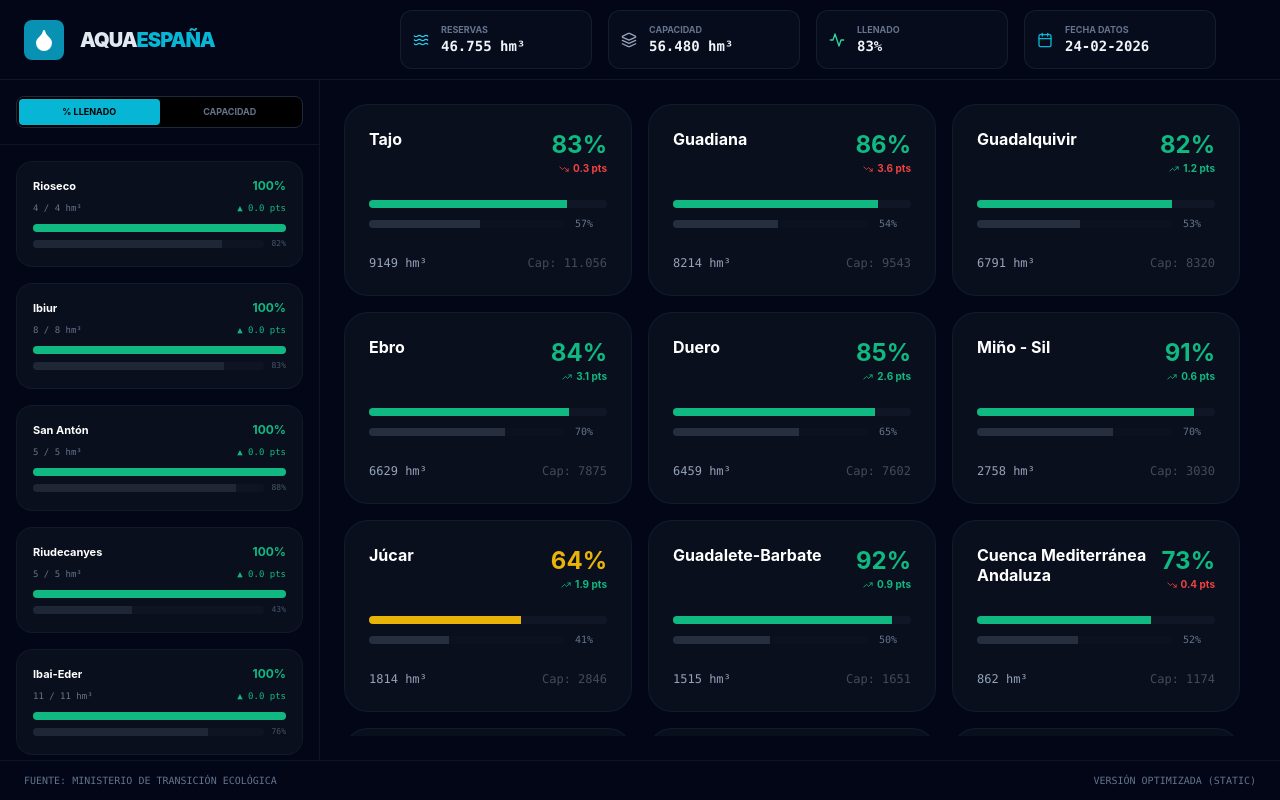
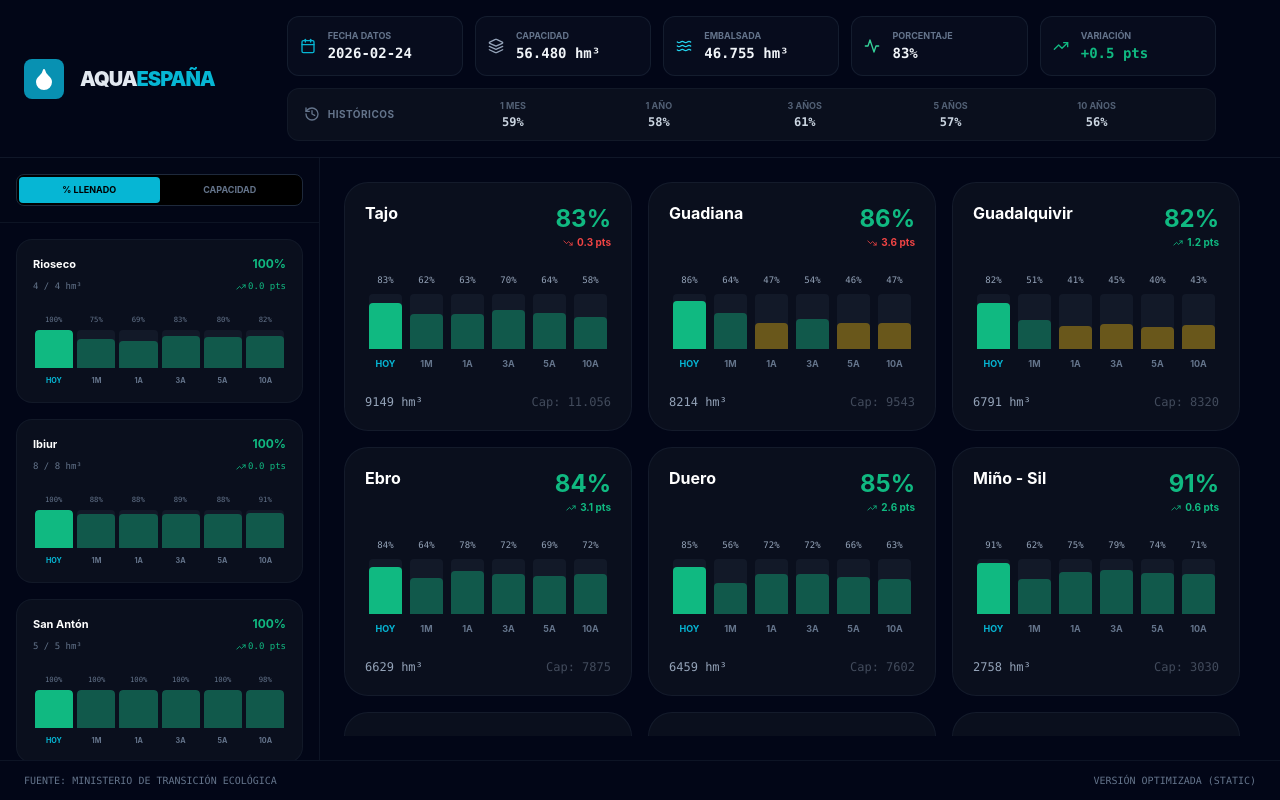
Before and after one commit to fjmahv/aquaspain, a React (Vite) app: page / in a window 1280 px wide. Built offline with nearby package versions, Linux system fonts and the light colour scheme.

Commit message:
Versión estable: antes de los cambios de diseño

```diff
--- a/src/components/hydro/BasinGrid.tsx
+++ b/src/components/hydro/BasinGrid.tsx
@@ -1,3 +1,5 @@
+
+
 import React from 'react';
 import { useHydroStore } from '@/store/hydroStore';
 import { cn, getHealthStatus, getStatusColorClass } from '@/lib/utils';
@@ -5,7 +7,7 @@
 
 export function BasinGrid() {
   const { basins, selectedId, setSelected } = useHydroStore() as any;
-  const sorted = React.useMemo(() => [...basins].sort((a,b) => b.current - a.current), [basins]);
+  const sorted = React.useMemo(() => [...basins].sort((a: any, b: any) => b.current - a.current), [basins]);
 
   return (
     <div className="h-full overflow-y-auto pr-4">
@@ -17,15 +19,26 @@
         </div>
       )}
       <div className="grid grid-cols-1 md:grid-cols-2 lg:grid-cols-3 gap-4 pb-10">
-        {sorted.map((b) => {
+        {sorted.map((b: any) => {
           const p = Math.round((b.current / b.capacity) * 100);
-          const pAvg = Math.round(b.avg10yP);
           const st = getHealthStatus(p);
           const color = getStatusColorClass(st, 'text');
 
+          // Configuramos los datos para el mini gráfico
+          const histBars = [
+            { label: 'HOY', p: p },
+            { label: '1M', p: b.m1mP },
+            { label: '1A', p: b.ma1P },
+            { label: '3A', p: b.h3aP },
+            { label: '5A', p: b.h5aP },
+            { label: '10A', p: b.h10aP },
+          ];
+
           return (
             <div key={b.id} onClick={() => setSelected(b.id)}
-              className={cn("p-6 rounded-3xl bg-[#0a0f1d] border cursor-pointer transition-all", selectedId === b.id ? "border-cyan-500/50 ring-1 ring-cyan-500/20 shadow-[0_0_15px_rgba(6,182,212,0.15)]" : "border-slate-800/50 hover:border-slate-700")}>
+              className={cn("p-5 rounded-3xl bg-[#0a0f1d] border cursor-pointer transition-all flex flex-col justify-between", selectedId === b.id ? "border-cyan-500/50 ring-1 ring-cyan-500/20 shadow-[0_0_15px_rgba(6,182,212,0.15)]" : "border-slate-800/50 hover:border-slate-700")}>
+
+              {/* Parte Superior: Nombre, Porcentaje y Variación */}
               <div className="flex justify-between items-start mb-6">
                 <h3 className="text-base font-bold text-white leading-tight pr-2">{b.name}</h3>
                 <div className="text-right">
@@ -40,18 +53,32 @@
                 </div>
               </div>
 
-              <div className="space-y-2 mb-6">
-                <div className="h-2 w-full bg-slate-800/30 rounded-full overflow-hidden">
-                  <div className={cn("h-full", getStatusColorClass(st, 'bg'))} style={{ width: `${p}%` }} />
+              {/* Parte Central: Gráfico de Barras Verticales */}
+              <div className="flex items-end justify-between h-24 mb-6 gap-2 px-1">
+                {histBars.map((bar, i) => {
+                  const barP = Math.round(bar.p) || 0;
+                  const barSt = getHealthStatus(barP);
+                  const barColor = getStatusColorClass(barSt, 'bg');
+
+                  return (
+                    <div key={i} className="flex flex-col items-center flex-1 h-full justify-end">
+                      <span className="text-[9px] font-mono text-slate-400 mb-1.5">{barP}%</span>
+                      {/* Contenedor de la barra que limita la altura máxima */}
+                      <div className="w-full bg-slate-800/40 rounded-t flex items-end h-[60px] overflow-hidden">
+                         <div
+                           className={cn("w-full transition-all rounded-t", barColor, i === 0 ? "opacity-100" : "opacity-40 hover:opacity-80")}
+                           style={{ height: `${Math.min(100, barP)}%` }}
+                         />
                       </div>
-                <div className="flex items-center gap-3">
-                  <div className="h-2 flex-1 bg-slate-800/10 rounded-full overflow-hidden">
-                    <div className="h-full bg-slate-500/30" style={{ width: `${pAvg}%` }} />
+                      <span className={cn("text-[9px] font-bold uppercase mt-2", i === 0 ? "text-cyan-500" : "text-slate-500")}>
+                        {bar.label}
+                      </span>
                     </div>
-                  <span className="text-[10px] font-mono text-slate-500 w-8">{pAvg}%</span>
-                </div>
+                  );
+                })}
               </div>
 
+              {/* Parte Inferior: Absolutos */}
               <div className="flex justify-between text-xs font-mono text-slate-400">
                 <span>{b.current.toLocaleString('es-ES', {maximumFractionDigits:1})} hm³</span>
                 <span className="opacity-40">Cap: {b.capacity.toLocaleString('es-ES', {maximumFractionDigits:0})}</span>
--- a/src/components/hydro/KPIGrid.tsx
+++ b/src/components/hydro/KPIGrid.tsx
@@ -1,73 +1,88 @@
-/*import React from 'react';
+import React from 'react';
 import { useHydroStore } from '@/store/hydroStore';
-import { Waves, Layers, Activity, Calendar } from 'lucide-react';
+import { Layers, Waves, Activity, TrendingUp, TrendingDown, Calendar, History } from 'lucide-react';
+import { cn } from '@/lib/utils';
 
 export function KPIGrid() {
-  const { basins, dataDate } = useHydroStore() as any;
+  const { basins, reservoirs, dataDate } = useHydroStore() as any;
+
+  // 1. Cálculos de totales actuales
   const totalCap = basins.reduce((a: any, b: any) => a + b.capacity, 0);
   const totalCur = basins.reduce((a: any, b: any) => a + b.current, 0);
-  const p = totalCap > 0 ? Math.round((totalCur/totalCap)*100) : 0;
+  const totalPrev = basins.reduce((sum: any, b: any) => sum + (b.current - (b.variation * b.capacity / 100)), 0);
+
+  const p = totalCap > 0 ? (totalCur / totalCap) * 100 : 0;
+  const prevP = totalCap > 0 ? (totalPrev / totalCap) * 100 : 0;
+  const variation = p - prevP;
+
+  // 2. Cálculos históricos nacionales
+  const sumHist = (field: string) => reservoirs.reduce((acc: number, r: any) => acc + (r[field] || 0), 0);
+  const getHist = (field: string) => ({
+    hm3: sumHist(field),
+    p: totalCap > 0 ? (sumHist(field) / totalCap) * 100 : 0
+  });
+
+  const historyStats = [
+    { label: '1 Mes', ...getHist('m1m') },
+    { label: '1 Año', ...getHist('ma1') },
+    { label: '3 Años', ...getHist('h3a') },
+    { label: '5 Años', ...getHist('h5a') },
+    { label: '10 Años', ...getHist('h10a') },
+  ];
 
   const kpis = [
-    { label: 'Reservas', value: `${totalCur.toLocaleString('es-ES', {maximumFractionDigits:0})} hm³`, icon: Waves, color: 'text-cyan-400' },
+    { label: 'Fecha Datos', value: dataDate || '--', icon: Calendar, color: 'text-cyan-500' },
     { label: 'Capacidad', value: `${totalCap.toLocaleString('es-ES', {maximumFractionDigits:0})} hm³`, icon: Layers, color: 'text-slate-400' },
-    { label: 'Llenado', value: `${p}%`, icon: Activity, color: 'text-emerald-400' },
-    { label: 'Fecha Datos', value: dataDate || '--', icon: Calendar, color: 'text-cyan-500' }
+    { label: 'Embalsada', value: `${totalCur.toLocaleString('es-ES', {maximumFractionDigits:0})} hm³`, icon: Waves, color: 'text-cyan-400' },
+    { label: 'Porcentaje', value: `${Math.round(p)}%`, icon: Activity, color: 'text-emerald-400' },
+    {
+      label: 'Variación', value: `${Math.abs(variation).toFixed(1)} pts`,
+      icon: variation >= 0 ? TrendingUp : TrendingDown,
+      color: variation >= 0 ? 'text-emerald-500' : 'text-red-500', isVariation: true
+    }
   ];
 
   return (
-    <div className="grid grid-cols-2 md:grid-cols-4 gap-4">
+    <div className="flex flex-col gap-3 w-full">
+      {/* Fila principal de KPIs */}
+      <div className="grid grid-cols-2 md:grid-cols-3 xl:grid-cols-5 gap-3">
         {kpis.map(k => (
-        <div key={k.label} className="bg-slate-900/40 border border-slate-800/60 p-3 rounded-xl flex items-center gap-3">
-          <k.icon className={`${k.color} w-4 h-4`} />
-          <div>
-            <div className="text-[9px] font-bold text-slate-500 uppercase">{k.label}</div>
-            <div className="text-sm font-mono font-bold text-slate-100">{k.value}</div>
+          <div
+            key={k.label}
+            className={cn("bg-slate-900/40 border border-slate-800/60 p-3 rounded-xl flex items-center gap-3 overflow-hidden", k.isVariation && "cursor-help")}
+            title={k.isVariation ? "Variación respecto a la semana anterior" : undefined}
+          >
+            <k.icon className={`${k.color} w-4 h-4 flex-shrink-0`} />
+            <div className="min-w-0">
+              <div className="text-[9px] font-bold text-slate-500 uppercase truncate">{k.label}</div>
+              <div className={cn("text-sm font-mono font-bold truncate", k.isVariation ? k.color : "text-slate-100")}>
+                {k.isVariation && (variation >= 0 ? '+' : '-')}
+                {k.value}
+              </div>
             </div>
           </div>
         ))}
       </div>
-  );
-}*/
 
-import React from 'react';
-import { useHydroStore } from '@/store/hydroStore';
-import { Waves, Layers, Activity, Calendar } from 'lucide-react';
-
-export function KPIGrid() {
-  const { basins, dataDate } = useHydroStore() as any;
-  const totalCap = basins.reduce((a: any, b: any) => a + b.capacity, 0);
-  const totalCur = basins.reduce((a: any, b: any) => a + b.current, 0);
-  const p = totalCap > 0 ? Math.round((totalCur/totalCap)*100) : 0;
-
-  // Transformamos el formato YYYY-MM-DD del JSON a DD-MM-YYYY para la UI
-  const formatDataDate = (dateStr: string | null) => {
-    if (!dateStr) return '--';
-    const parts = dateStr.split('-');
-    if (parts.length === 3) {
-      return `${parts[2]}-${parts[1]}-${parts[0]}`;
-    }
-    return dateStr;
-  };
-
-  const kpis = [
-    { label: 'Reservas', value: `${totalCur.toLocaleString('es-ES', {maximumFractionDigits:0})} hm³`, icon: Waves, color: 'text-cyan-400' },
-    { label: 'Capacidad', value: `${totalCap.toLocaleString('es-ES', {maximumFractionDigits:0})} hm³`, icon: Layers, color: 'text-slate-400' },
-    { label: 'Llenado', value: `${p}%`, icon: Activity, color: 'text-emerald-400' },
-    { label: 'Fecha Datos', value: formatDataDate(dataDate), icon: Calendar, color: 'text-cyan-500' }
-  ];
-
-  return (
-    <div className="grid grid-cols-2 md:grid-cols-4 gap-4">
-      {kpis.map(k => (
-        <div key={k.label} className="bg-slate-900/40 border border-slate-800/60 p-3 rounded-xl flex items-center gap-3">
-          <k.icon className={`${k.color} w-4 h-4`} />
-          <div>
-            <div className="text-[9px] font-bold text-slate-500 uppercase">{k.label}</div>
-            <div className="text-sm font-mono font-bold text-slate-100">{k.value}</div>
+      {/* Fila secundaria: Históricos */}
+      <div className="flex items-center bg-[#0a0f1d] border border-slate-800/40 p-2.5 rounded-xl justify-between px-4 overflow-hidden">
+        <div className="hidden md:flex items-center gap-2 text-slate-500 mr-4 flex-shrink-0">
+          <History className="w-4 h-4" />
+          <span className="text-[10px] font-bold uppercase tracking-wider">Históricos</span>
         </div>
+        <div className="flex items-center justify-evenly flex-1 overflow-x-auto gap-4 scrollbar-hide">
+          {historyStats.map(st => (
+            <div
+              key={st.label}
+              className="flex flex-col items-center min-w-[55px] cursor-help transition-opacity hover:opacity-80"
+              title={`${st.hm3.toLocaleString('es-ES', {maximumFractionDigits:0})} hm³`}
+            >
+              <span className="text-[9px] font-bold text-slate-500/80 uppercase mb-0.5">{st.label}</span>
+              <span className="text-xs font-mono font-bold text-slate-300">{Math.round(st.p)}%</span>
             </div>
           ))}
         </div>
+      </div>
+    </div>
   );
 }
--- a/src/components/hydro/ReservoirList.tsx
+++ b/src/components/hydro/ReservoirList.tsx
@@ -1,6 +1,65 @@
+// import React from 'react';
+// import { useHydroStore } from '@/store/hydroStore';
+// import { cn, getHealthStatus, getStatusColorClass } from '@/lib/utils';
+
+// export function ReservoirList() {
+//   const { reservoirs, filterBasinId, basins, sortOrder, setSortOrder } = useHydroStore() as any;
+
+//   const list = React.useMemo(() => {
+//     let f = filterBasinId ? reservoirs.filter((r:any) => r.basin === basins.find((b:any)=>b.id===filterBasinId)?.name) : reservoirs;
+//     return f.sort((a:any, b:any) => sortOrder === 'capacity' ? b.capacity - a.capacity : (b.current/b.capacity) - (a.current/a.capacity));
+//   }, [reservoirs, filterBasinId, sortOrder, basins]);
+
+//   return (
+//     <div className="flex flex-col h-full border-r border-slate-800/40 bg-[#020617]">
+//       <div className="p-4 border-b border-slate-800/40 bg-slate-950/50">
+//         <div className="flex bg-black p-0.5 rounded-lg border border-slate-800">
+//           <button onClick={()=>setSortOrder('percentage')} className={cn("flex-1 py-1.5 text-[9px] font-bold rounded transition-colors", sortOrder==='percentage'?"bg-cyan-500 text-black":"text-slate-500 hover:text-slate-300")}>% LLENADO</button>
+//           <button onClick={()=>setSortOrder('capacity')} className={cn("flex-1 py-1.5 text-[9px] font-bold rounded transition-colors", sortOrder==='capacity'?"bg-cyan-500 text-black":"text-slate-500 hover:text-slate-300")}>CAPACIDAD</button>
+//         </div>
+//       </div>
+//       <div className="flex-1 overflow-y-auto p-4 space-y-4">
+//           {list.map((r:any) => {
+//             const p = Math.round((r.current/(r.capacity||1))*100);
+//             const pAvg = Math.round(r.avg10yP);
+//             const st = getHealthStatus(p);
+//             return (
+//               <div key={r.id} className="p-4 rounded-2xl bg-[#0a0f1d] border border-slate-800/40">
+//                 <div className="flex justify-between items-start mb-2">
+//                   <span className="text-[11px] font-bold text-white truncate pr-2" title={r.name}>{r.name}</span>
+//                   <span className={cn("text-xs font-bold", getStatusColorClass(st, 'text'))}>{p}%</span>
+//                 </div>
+//                 <div className="flex justify-between text-[9px] font-mono text-slate-500 mb-2">
+//                   <span>{r.current.toLocaleString('es-ES', {maximumFractionDigits:1})} / {r.capacity.toLocaleString('es-ES', {maximumFractionDigits:1})} hm³</span>
+//                     <span
+//                       title="Variación respecto a la semana anterior"
+//                       className={cn("cursor-help", r.variation >= 0 ? 'text-emerald-500' : 'text-red-500')}
+//                     >
+//                       {r.variation >= 0 ? '▲' : '▼'} {Math.abs(r.variation).toFixed(1)} pts
+//                     </span>                </div>
+//                 <div className="space-y-1.5">
+//                   <div className="h-2 w-full bg-slate-800/50 rounded-full overflow-hidden">
+//                     <div className={cn("h-full", getStatusColorClass(st, 'bg'))} style={{ width: `${p}%` }} />
+//                   </div>
+//                   <div className="flex items-center gap-2">
+//                     <div className="h-2 flex-1 bg-slate-800/20 rounded-full overflow-hidden">
+//                       <div className="h-full bg-slate-600/30" style={{ width: `${pAvg}%` }} />
+//                     </div>
+//                     <span className="text-[8px] font-mono text-slate-600">{pAvg}%</span>
+//                   </div>
+//                 </div>
+//               </div>
+//             );
+//           })}
+//       </div>
+//     </div>
+//   );
+// }
+
 import React from 'react';
 import { useHydroStore } from '@/store/hydroStore';
 import { cn, getHealthStatus, getStatusColorClass } from '@/lib/utils';
+import { TrendingUp, TrendingDown } from 'lucide-react';
 
 export function ReservoirList() {
   const { reservoirs, filterBasinId, basins, sortOrder, setSortOrder } = useHydroStore() as any;
@@ -12,42 +71,84 @@
 
   return (
     <div className="flex flex-col h-full border-r border-slate-800/40 bg-[#020617]">
-      <div className="p-4 border-b border-slate-800/40 bg-slate-950/50">
+      {/* Cabecera de controles del panel */}
+      <div className="p-4 border-b border-slate-800/40 bg-slate-950/50 flex-shrink-0">
         <div className="flex bg-black p-0.5 rounded-lg border border-slate-800">
           <button onClick={()=>setSortOrder('percentage')} className={cn("flex-1 py-1.5 text-[9px] font-bold rounded transition-colors", sortOrder==='percentage'?"bg-cyan-500 text-black":"text-slate-500 hover:text-slate-300")}>% LLENADO</button>
           <button onClick={()=>setSortOrder('capacity')} className={cn("flex-1 py-1.5 text-[9px] font-bold rounded transition-colors", sortOrder==='capacity'?"bg-cyan-500 text-black":"text-slate-500 hover:text-slate-300")}>CAPACIDAD</button>
         </div>
       </div>
+
+      {/* Lista de Embalses */}
       <div className="flex-1 overflow-y-auto p-4 space-y-4">
           {list.map((r:any) => {
-            const p = Math.round((r.current/(r.capacity||1))*100);
-            const pAvg = Math.round(r.avg10yP);
+            const cap = r.capacity || 1; // Evitamos división por 0
+            const p = Math.round((r.current / cap) * 100);
             const st = getHealthStatus(p);
+
+            // Calculamos los porcentajes históricos en tiempo real para cada embalse
+            const histBars = [
+              { label: 'HOY', p: p },
+              { label: '1M', p: Math.round((r.m1m / cap) * 100) },
+              { label: '1A', p: Math.round((r.ma1 / cap) * 100) },
+              { label: '3A', p: Math.round((r.h3a / cap) * 100) },
+              { label: '5A', p: Math.round((r.h5a / cap) * 100) },
+              { label: '10A', p: Math.round((r.h10a / cap) * 100) },
+            ];
+
             return (
-              <div key={r.id} className="p-4 rounded-2xl bg-[#0a0f1d] border border-slate-800/40">
+              <div key={r.id} className="p-4 rounded-2xl bg-[#0a0f1d] border border-slate-800/40 transition-colors hover:border-slate-700">
+
+                {/* 1. Parte Superior: Nombre y % */}
                 <div className="flex justify-between items-start mb-2">
                   <span className="text-[11px] font-bold text-white truncate pr-2" title={r.name}>{r.name}</span>
                   <span className={cn("text-xs font-bold", getStatusColorClass(st, 'text'))}>{p}%</span>
                 </div>
-                <div className="flex justify-between text-[9px] font-mono text-slate-500 mb-2">
+
+                {/* 2. Info Media: Absolutos y Variación */}
+                <div className="flex justify-between items-center text-[9px] font-mono text-slate-500 mb-5">
                   <span>{r.current.toLocaleString('es-ES', {maximumFractionDigits:1})} / {r.capacity.toLocaleString('es-ES', {maximumFractionDigits:1})} hm³</span>
                   <span
                     title="Variación respecto a la semana anterior"
-                      className={cn("cursor-help", r.variation >= 0 ? 'text-emerald-500' : 'text-red-500')}
+                    className={cn("flex items-center gap-0.5 cursor-help", r.variation >= 0 ? 'text-emerald-500' : 'text-red-500')}
                   >
-                      {r.variation >= 0 ? '▲' : '▼'} {Math.abs(r.variation).toFixed(1)} pts
-                    </span>                </div>
-                <div className="space-y-1.5">
-                  <div className="h-2 w-full bg-slate-800/50 rounded-full overflow-hidden">
-                    <div className={cn("h-full", getStatusColorClass(st, 'bg'))} style={{ width: `${p}%` }} />
+                    {r.variation >= 0 ? <TrendingUp size={10}/> : <TrendingDown size={10}/>}
+                    {Math.abs(r.variation).toFixed(1)} pts
+                  </span>
                 </div>
-                  <div className="flex items-center gap-2">
-                    <div className="h-2 flex-1 bg-slate-800/20 rounded-full overflow-hidden">
-                      <div className="h-full bg-slate-600/30" style={{ width: `${pAvg}%` }} />
+
+                {/* 3. Gráfico Vertical Adaptado */}
+                <div className="flex items-end justify-between h-[4.5rem] gap-1 px-0.5">
+                  {histBars.map((bar, i) => {
+                    // Controlamos que el porcentaje no sea NaN si no hay datos
+                    const barP = bar.p || 0;
+                    const barSt = getHealthStatus(barP);
+                    const barColor = getStatusColorClass(barSt, 'bg');
+
+                    return (
+                      <div key={i} className="flex flex-col items-center flex-1 h-full justify-end group">
+                        {/* Texto del % con un scale-90 para que no choque con el de al lado */}
+                        <span className="text-[8px] font-mono text-slate-500 mb-1 scale-90">
+                          {barP}%
+                        </span>
+
+                        {/* Contenedor de la barra más bajito que en las cuencas (40px max) */}
+                        <div className="w-full bg-slate-800/40 rounded-t flex items-end h-[40px] overflow-hidden">
+                           <div
+                             className={cn("w-full transition-all rounded-t", barColor, i === 0 ? "opacity-100" : "opacity-40 group-hover:opacity-80")}
+                             style={{ height: `${Math.min(100, barP)}%` }}
+                           />
                         </div>
-                    <span className="text-[8px] font-mono text-slate-600">{pAvg}%</span>
+
+                        {/* Etiqueta inferior */}
+                        <span className={cn("text-[8px] font-bold uppercase mt-1.5 scale-90", i === 0 ? "text-cyan-500" : "text-slate-500")}>
+                          {bar.label}
+                        </span>
                       </div>
+                    );
+                  })}
                 </div>
+
               </div>
             );
           })}
--- a/src/lib/data-parser.ts
+++ b/src/lib/data-parser.ts
@@ -5,13 +5,11 @@
 
   if (records.length === 0) return { basins: [], reservoirs: [], dataDate: null, syncDate: new Date().toISOString() };
 
-  // La fecha viene en la clave 'f'
   const latestDate = records[0].f;
 
   const reservoirs = records.map((r: any) => {
     const curP = (r.aa / r.at) * 100;
-    // Usamos m1s (media ultima semana) para la variación reciente
-    const preP = r.m1s ? (r.m1s / r.at) * 100 : curP;
+    const preP = r.m1s !== undefined && r.m1s !== null ? (r.m1s / r.at) * 100 : curP;
     const avgP = r.ht ? (r.ht / r.at) * 100 : 0;
 
     return {
@@ -21,17 +19,35 @@
       capacity: r.at,
       current: r.aa,
       variation: curP - preP,
-      avg10yP: avgP
+      avg10yP: avgP,
+      m1m: r.m1m ?? r.aa,
+      ma1: r.ma1 ?? r.aa,
+      h3a: r.h3a ?? r.aa,
+      h5a: r.h5a ?? r.aa,
+      h10a: r.h10a ?? r.aa
     };
   });
 
   const basinMap: any = {};
   records.forEach((r: any) => {
-    if (!basinMap[r.an]) basinMap[r.an] = { name: r.an, cur: 0, cap: 0, prev: 0, ht: 0 };
+    if (!basinMap[r.an]) {
+      // Añadimos los campos a inicializar
+      basinMap[r.an] = {
+        name: r.an, cur: 0, cap: 0, prev: 0, ht: 0,
+        m1m: 0, ma1: 0, h3a: 0, h5a: 0, h10a: 0
+      };
+    }
     basinMap[r.an].cur += r.aa;
     basinMap[r.an].cap += r.at;
-    basinMap[r.an].prev += (r.m1s || r.aa);
+    basinMap[r.an].prev += (r.m1s !== undefined && r.m1s !== null ? r.m1s : r.aa);
     basinMap[r.an].ht += (r.ht || 0);
+
+    // Sumamos los históricos a la cuenca total
+    basinMap[r.an].m1m += (r.m1m ?? r.aa);
+    basinMap[r.an].ma1 += (r.ma1 ?? r.aa);
+    basinMap[r.an].h3a += (r.h3a ?? r.aa);
+    basinMap[r.an].h5a += (r.h5a ?? r.aa);
+    basinMap[r.an].h10a += (r.h10a ?? r.aa);
   });
 
   const basins = Object.entries(basinMap).map(([name, d]: any, i) => ({
@@ -40,7 +56,13 @@
     current: d.cur,
     capacity: d.cap,
     variation: (d.cur / d.cap) * 100 - (d.prev / d.cap) * 100,
-    avg10yP: (d.ht / d.cap) * 100
+    avg10yP: (d.ht / d.cap) * 100,
+    // Calculamos el % de cada histórico
+    m1mP: d.cap > 0 ? (d.m1m / d.cap) * 100 : 0,
+    ma1P: d.cap > 0 ? (d.ma1 / d.cap) * 100 : 0,
+    h3aP: d.cap > 0 ? (d.h3a / d.cap) * 100 : 0,
+    h5aP: d.cap > 0 ? (d.h5a / d.cap) * 100 : 0,
+    h10aP: d.cap > 0 ? (d.h10a / d.cap) * 100 : 0,
   }));
 
   return { basins, reservoirs, dataDate: latestDate, syncDate: new Date().toISOString() };
--- a/src/lib/utils.ts
+++ b/src/lib/utils.ts
@@ -4,9 +4,9 @@
 export function cn(...inputs: ClassValue[]) { return twMerge(clsx(inputs)); }
 
 export function getHealthStatus(p: number) {
-  if (p < 30) return 'emergency';
-  if (p < 50) return 'warning';
-  if (p < 70) return 'alert';
+  if (p < 15) return 'emergency';
+  if (p < 30) return 'warning';
+  if (p < 50) return 'alert';
   return 'healthy';
 }
 
--- a/src/pages/HomePage.tsx
+++ b/src/pages/HomePage.tsx
@@ -12,12 +12,12 @@
 
   return (
     <div className="h-screen w-full bg-[#020617] text-slate-200 flex flex-col overflow-hidden">
-      <header className="h-20 border-b border-slate-800/50 flex items-center px-6 justify-between flex-shrink-0 bg-[#020617] z-10">
+      <header className="py-4 border-b border-slate-800/50 flex flex-col xl:flex-row gap-4 xl:gap-8 items-center px-6 justify-between flex-shrink-0 bg-[#020617] z-10 w-full">
         <div className="flex items-center gap-4">
           <div className="w-10 h-10 bg-cyan-600 rounded-lg flex items-center justify-center"><Droplet className="text-white fill-current" /></div>
           <h1 className="text-xl font-black tracking-tighter uppercase hidden md:block">AQUA<span className="text-cyan-500">ESPAÑA</span></h1>
         </div>
-        <div className="flex-1 max-w-4xl px-4 md:px-10"><KPIGrid /></div>
+        <div className="flex-1 w-full px-4 md:px-10"><KPIGrid /></div>
       </header>
 
       <main className="flex-1 flex overflow-hidden relative">
```
Lines whose indentation alone changed are shown as unchanged.
